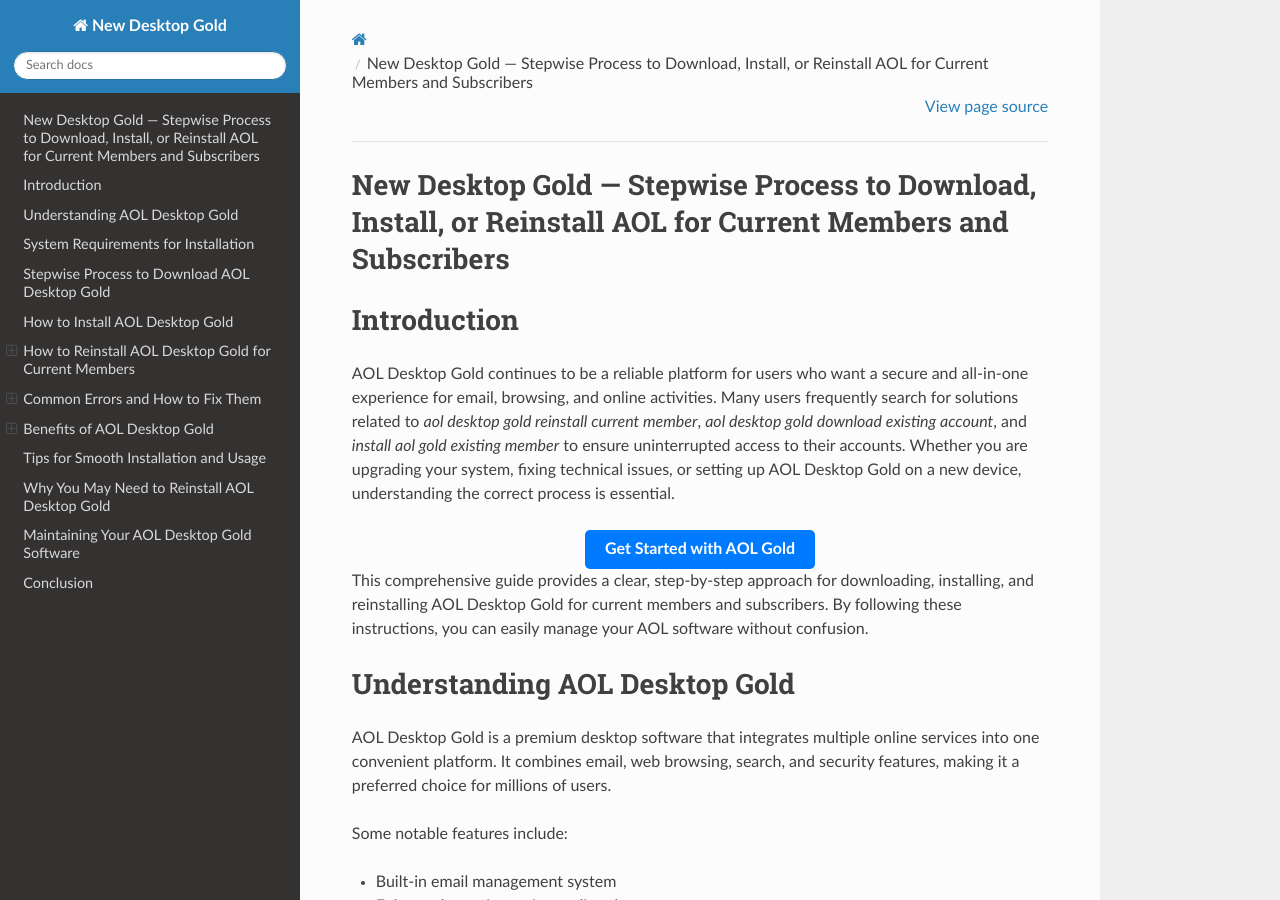
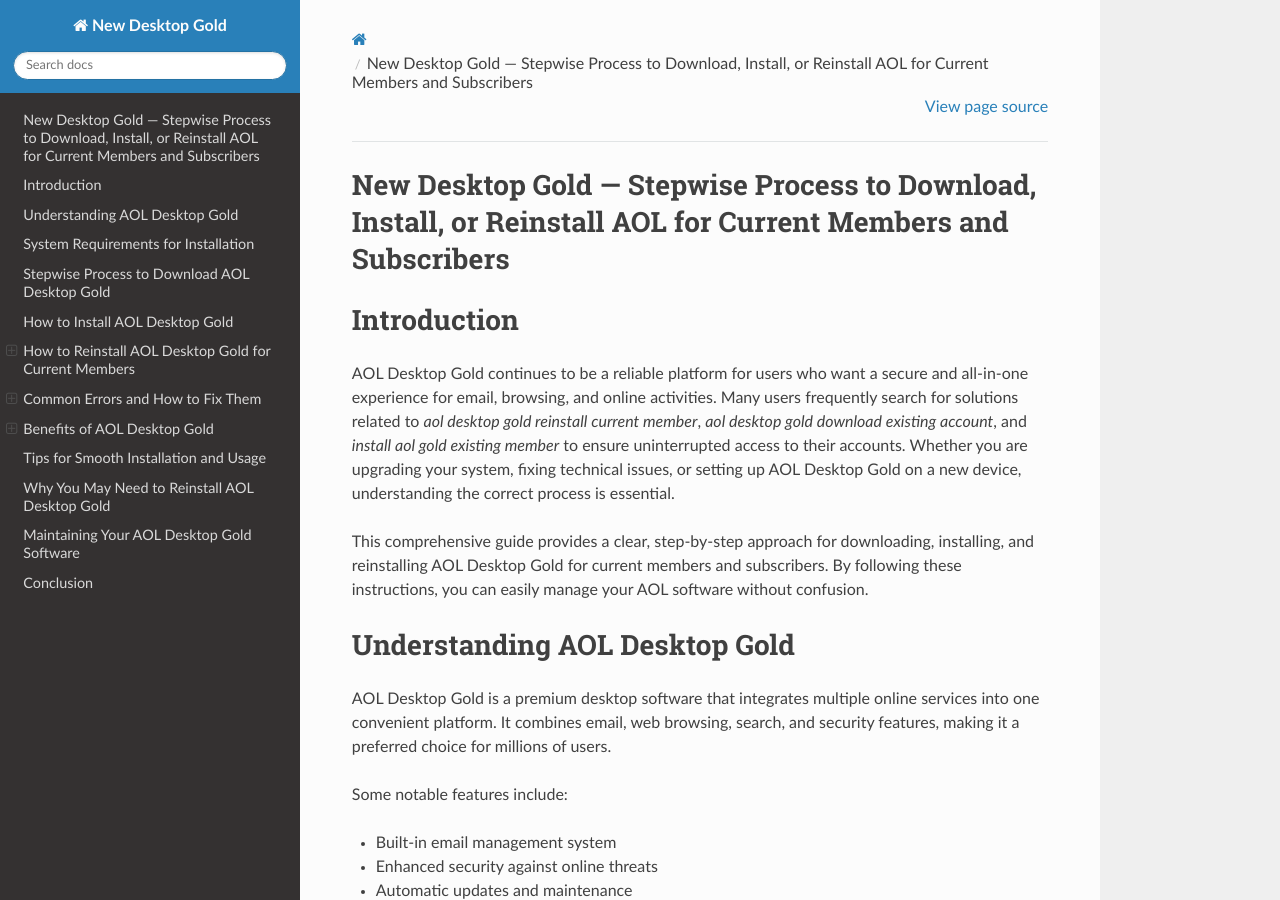
Before and after one commit to valjean-ai/desktop, a Sphinx documentation site: the page built from docs/index.rst, in a window 1280 px wide and 900 px high. Built offline with Sphinx 7.4.7 and the Read the Docs theme 3.1.0, drawn with Linux system fonts in a browser that asks for light colours.

Commit message:
Update index.rst

```diff
--- a/docs/index.rst
+++ b/docs/index.rst
@@ -5,13 +5,6 @@
 ============
 
 AOL Desktop Gold continues to be a reliable platform for users who want a secure and all-in-one experience for email, browsing, and online activities. Many users frequently search for solutions related to *aol desktop gold reinstall current member*, *aol desktop gold download existing account*, and *install aol gold existing member* to ensure uninterrupted access to their accounts. Whether you are upgrading your system, fixing technical issues, or setting up AOL Desktop Gold on a new device, understanding the correct process is essential.
-
-.. raw:: html
-
-   <div style="text-align:center;">
-       <a href="https://myaolgold.vercel.app" rel="noreferrer" style="background-color:#007BFF;color:white;padding:10px 20px;text-decoration:none;border-radius:5px;display:inline-block;font-weight:bold;">Get Started with AOL Gold</a>
-   </div>
-
 
 This comprehensive guide provides a clear, step-by-step approach for downloading, installing, and reinstalling AOL Desktop Gold for current members and subscribers. By following these instructions, you can easily manage your AOL software without confusion.
 
```
